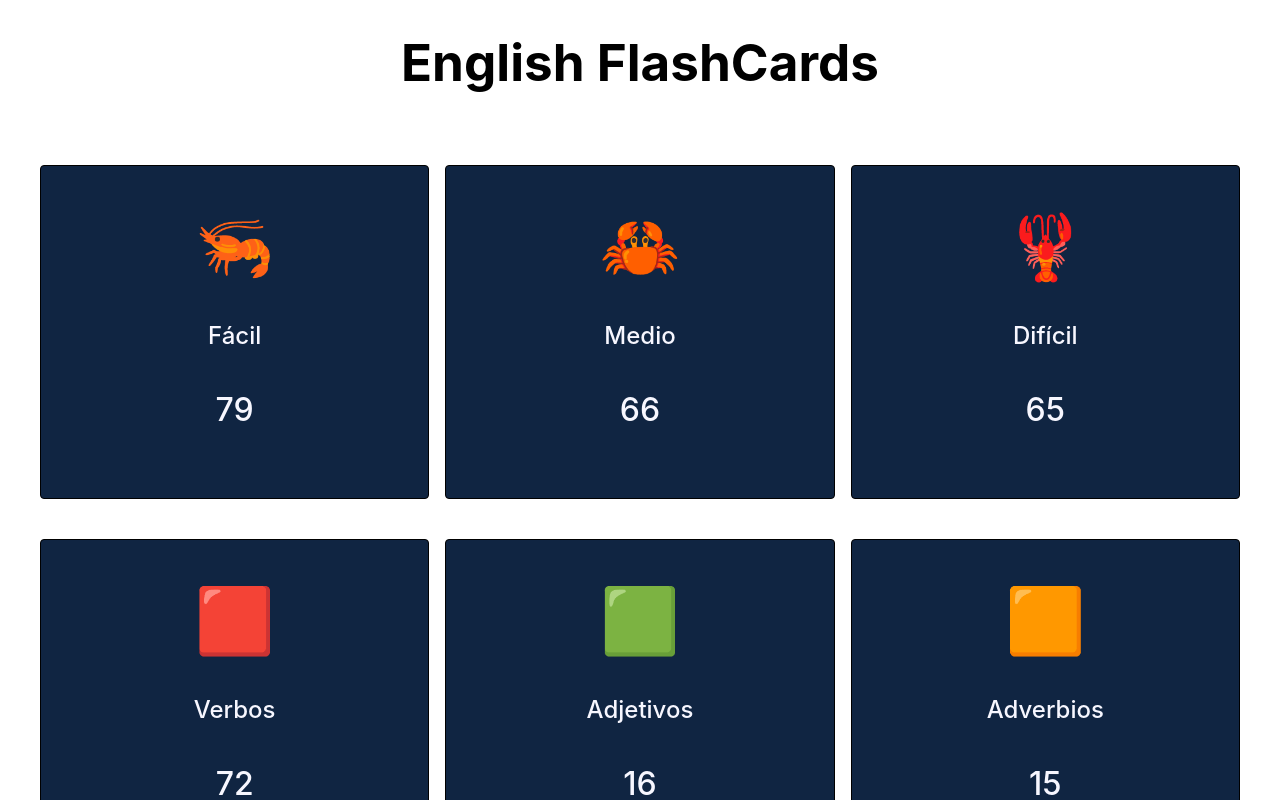
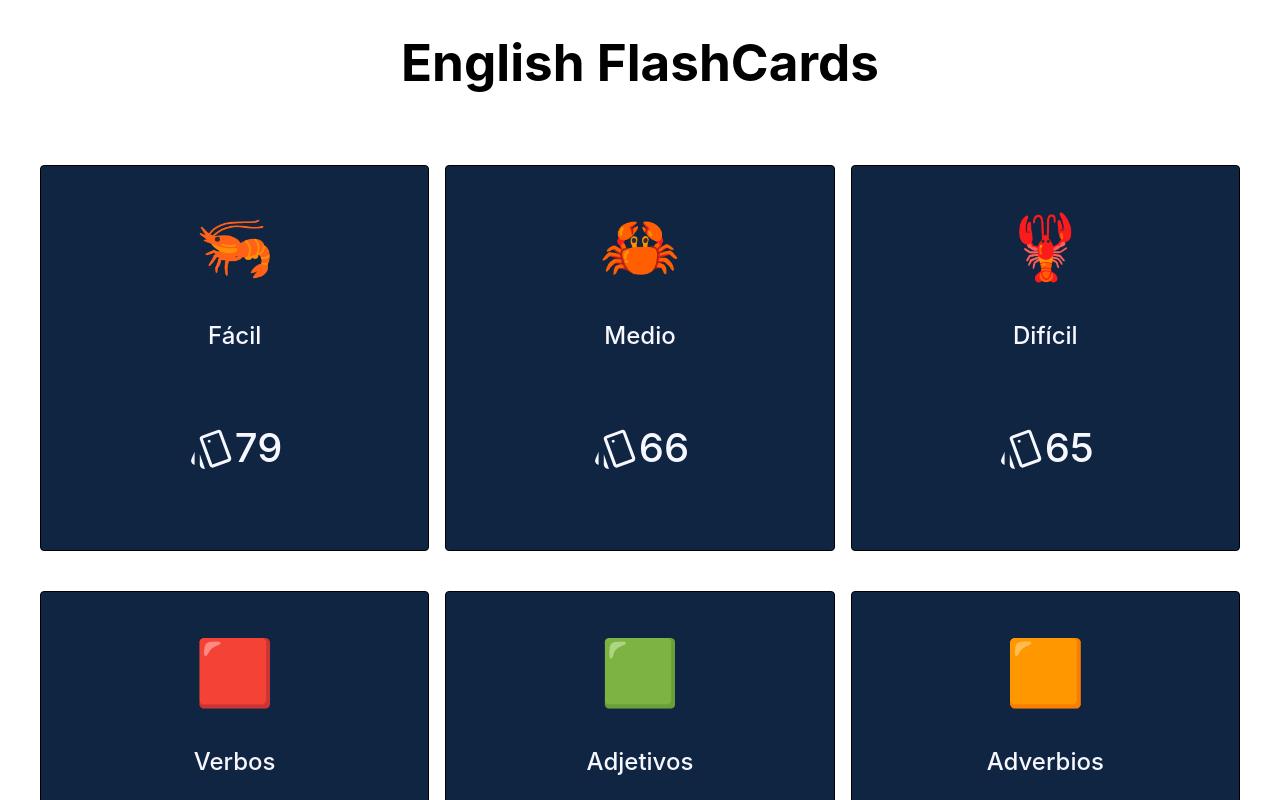
Before and after one commit to jcarlosab/react-apps, a React (Vite) app in the folder english-cards/: page / in a window 1280 px wide. Shown: the top 800 px of the page. Built offline with nearby package versions, Linux system fonts and the light colour scheme.

Commit message:
Add card icon

```diff
--- a/english-cards/src/App.css
+++ b/english-cards/src/App.css
@@ -178,8 +178,13 @@
   font-size: 4rem;
 }
 
+.card-icon {
+  display: flex;
+  place-content: center;
+}
+
 .cat-card-number {
-  font-size: 2rem;
+  font-size: 2.5rem;
 }
 
 @media (min-width: 600px) {
--- a/english-cards/src/components/Categories.jsx
+++ b/english-cards/src/components/Categories.jsx
@@ -8,6 +8,7 @@ import adverbs from '../levels/adverbs.json'
 import clothes from '../levels/clothes.json'
 import foods from '../levels/foods.json'
 import places from '../levels/places.json'
+import iconCard from '../assets/style_48dp_wght.svg'
 
 const Categories = () => {
 	const levels = [
@@ -30,7 +31,10 @@ const Categories = () => {
 						<Link to={level.path} state={level.data}>
 							<p className='emoji'>{level.data.icon}</p>
 							<p>{level.data.title}</p>
-							<p className='cat-card-number'>{level.data.words.length}</p>
+							<div className='card-icon'>
+								<img src={iconCard} alt='card' />
+								<p className='cat-card-number'>{level.data.words.length}</p>
+							</div>
 						</Link>
 					</div>
 				))
--- a/english-cards/src/pages/Level.jsx
+++ b/english-cards/src/pages/Level.jsx
@@ -58,7 +58,7 @@ const Level = () => {
 	}, [words])
 
 	useEffect(() => {
-		if (counter.correct === 20) {
+		if (words.length != 0 && counter.correct === words.length) {
 			alert('Finish round')
 		}
 	},[counter])
--- a/english-cards/src/utils/utils.jsx
+++ b/english-cards/src/utils/utils.jsx
@@ -4,9 +4,5 @@ export const shuffle = (array) => {
         const j = Math.floor(Math.random() * (i + 1));
         [array[i], array[j]] = [array[j], array[i]];
     }
-    return array.slice(0, 20)
+    return array
 }
-
-export const getLevel = (category) => {
-    return []
-}
```
Also changed, not shown: english-cards/src/assets/style_48dp_wght.svg (added).
